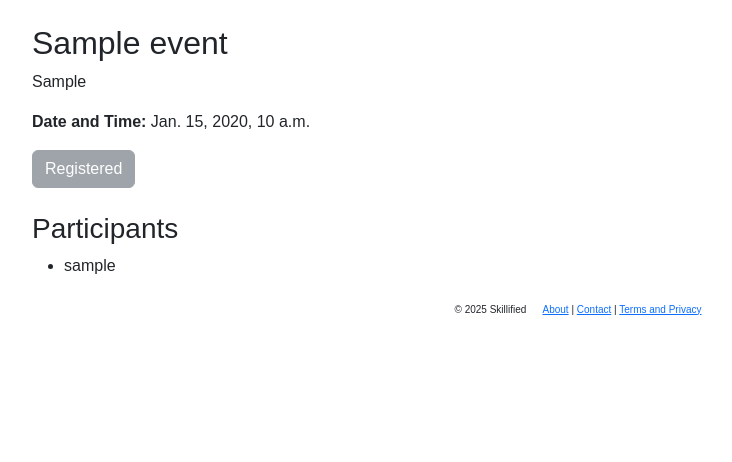
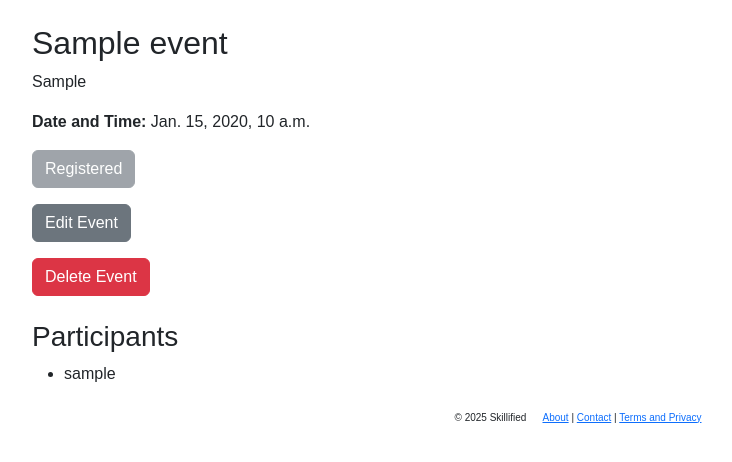
Before and after one commit to dbeckett93/skillified, a Django app: page /event/1/ in a window 1280 px wide. Shown: the part 57-519 px from the top of the page, without its empty margins (62-794 px from the left). Run offline with Django 5.2, Linux system fonts and the light colour scheme; a user stored in the database is signed in; tables that the repository leaves empty hold one stand-in row (values such as "Sample post").

Commit message:
Add event editing and deletion functionality: implement edit and delete views, forms, and templates for event management

```diff
--- a/main/models.py
+++ b/main/models.py
@@ -29,6 +29,7 @@ class Event(models.Model):
     date_time = models.DateTimeField()
     skill = models.ForeignKey(Skill, on_delete=models.CASCADE, related_name='events')
     participants = models.ManyToManyField(User, related_name='events')
+    owner = models.ForeignKey(User, on_delete=models.CASCADE, default=1)
 
     def __str__(self):
         return self.title
--- a/main/templates/main/event_detail.html
+++ b/main/templates/main/event_detail.html
@@ -15,6 +15,13 @@
         <button type="submit" class="btn btn-primary">Register for Event</button>
         {% endif %}
     </form>
+    {% if event.owner == request.user %}
+    <a href="{% url 'edit_event' event.id %}" class="btn btn-secondary mt-3">Edit Event</a>
+    <form method="post" action="{% url 'delete_event' event.id %}" class="mt-3">
+        {% csrf_token %}
+        <button type="submit" class="btn btn-danger">Delete Event</button>
+    </form>
+    {% endif %}
     <h3 class="mt-4">Participants</h3>
     <ul>
         {% for participant in event.participants.all %}
--- a/main/urls.py
+++ b/main/urls.py
@@ -13,6 +13,8 @@ urlpatterns = [
     path('events/', views.events, name='events'),
     path('add_event/<int:skill_id>/', views.add_event, name='add_event'),
     path('event/<int:event_id>/', views.event_detail, name='event_detail'),
+    path('event/<int:event_id>/edit/', views.edit_event, name='edit_event'),
+    path('event/<int:event_id>/delete/', views.delete_event, name='delete_event'),
     path('messages/', views.messages_view, name='messages'),
     path('settings/', views.settings, name='settings'),
     path('profile/', views.profile, name='profile'),
--- a/main/views.py
+++ b/main/views.py
@@ -12,7 +12,7 @@ from django.utils import timezone
 from django.views.decorators.csrf import csrf_protect
 from django.db.models import Q, Count
 
-from .forms import ContactForm, SkillForm, EventForm
+from .forms import ContactForm, SkillForm, EventForm, EditEventForm
 from .models import Profile, Skill, Event, NotificationSetting, Message
 
 # Home page view
@@ -469,3 +469,31 @@ def event_detail(request, event_id):
             return redirect('event_detail', event_id=event_id)
 
     return render(request, 'main/event_detail.html', {'event': event, 'is_participant': is_participant})
+
+# Edit Event page view
+@login_required
+def edit_event(request, event_id):
+    event = get_object_or_404(Event, id=event_id)
+
+    if event.owner != request.user:
+        return redirect('event_detail', event_id=event_id)
+
+    if request.method == 'POST':
+        form = EditEventForm(request.POST, instance=event)
+        if form.is_valid():
+            form.save()
+            return redirect('event_detail', event_id=event_id)
+    else:
+        form = EditEventForm(instance=event)
+
+    return render(request, 'main/edit_event.html', {'form': form, 'event': event})
+
+# Delete Event page view
+@login_required
+def delete_event(request, event_id):
+    event = get_object_or_404(Event, id=event_id)
+
+    if event.owner == request.user:
+        event.delete()
+
+    return redirect('events')
--- a/skillified/settings.py
+++ b/skillified/settings.py
@@ -18,7 +18,7 @@ BASE_DIR = Path(__file__).resolve().parent.parent
 SECRET_KEY = os.getenv('SECRET_KEY')
 
 # SECURITY WARNING: don't run with debug turned on in production!
-DEBUG = False
+DEBUG = True
 
 ALLOWED_HOSTS = ['.herokuapp.com', 'localhost', '127.0.0.1']
 
```
Also changed, not shown: main/forms.py (+8 -0 lines), main/templates/main/edit_event.html (added, +23 -0 lines), main/migrations/0005_event_owner.py (added).
